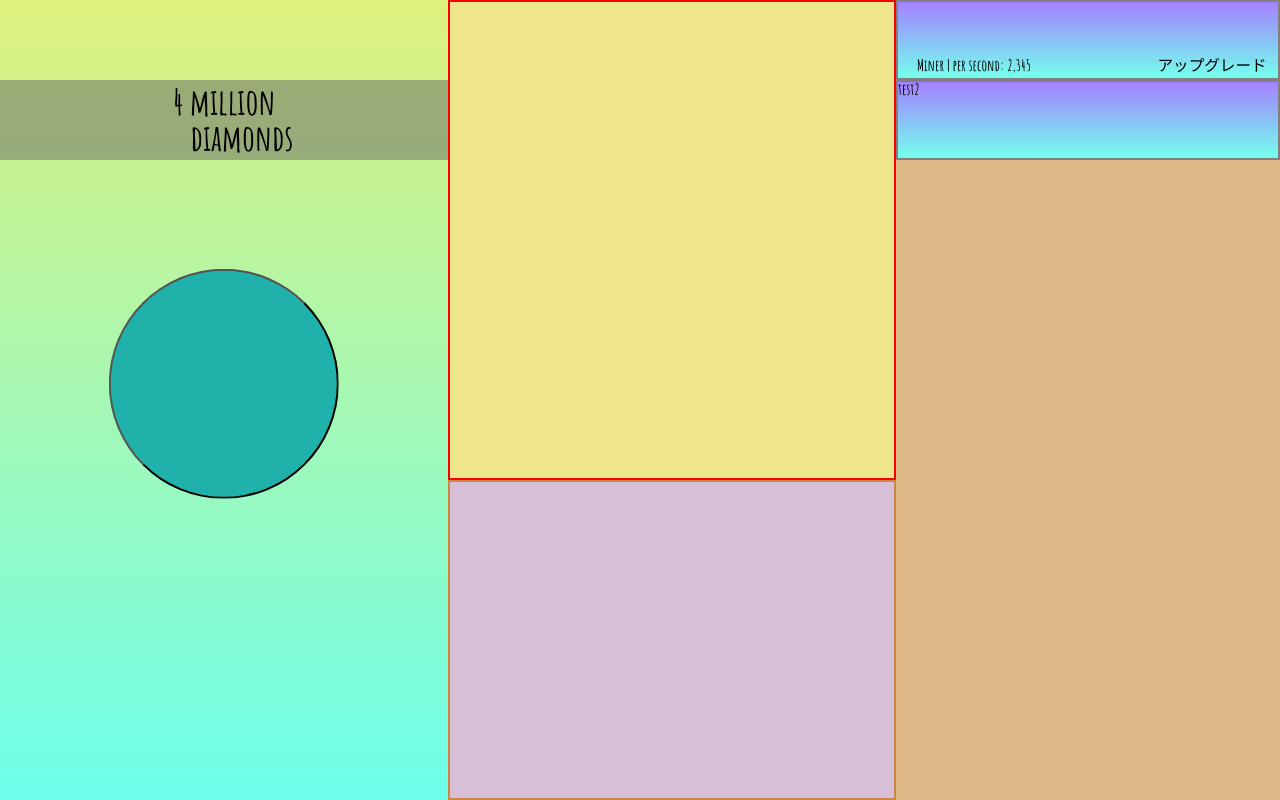
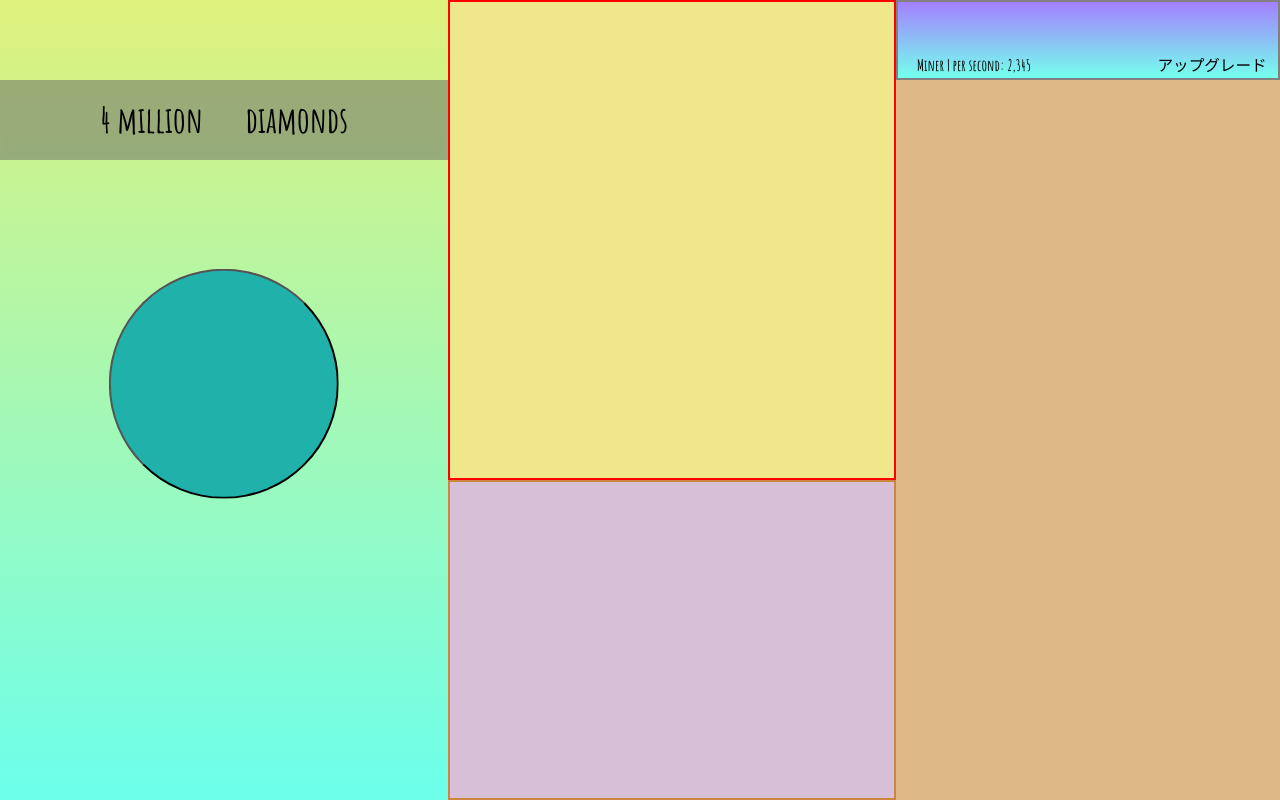
Before and after one commit to HareK02/DiamondClicker, a plain HTML site: page index.html in a window 1280 px wide. Drawn offline with Linux system fonts and the light colour scheme.

Commit message:
init products
施設を読み込む、更新する

```diff
--- a/index.js
+++ b/index.js
@@ -128,6 +128,7 @@ Game.Launch = () => {
 
         Game.Click = () => {
             Game.PlaySound(Game.ClickSounds[Math.floor(Math.random() * (Game.ClickSounds.length))])
+            //クリック時の加算、ダイヤアニメーション、パーティクル
         }
         addEvent(ClickableDiamond, 'click', Game.Click)
         addEvent(ClickableDiamond, 'mousedown', (e) => { })
@@ -136,8 +137,6 @@ Game.Launch = () => {
         addEvent(ClickableDiamond, 'mouseout', (e) => { })
         //#endregion
 
-        //要素の取得とクリックイベント
-        //施設の売買、インベントリ操作諸々
         Game.TitleText = e('BannerText')
 
         //#endregion
@@ -160,6 +159,7 @@ Game.Launch = () => {
         //#region Data of Game,prefs & I/O
         Game.products = {
             "test1": {
+                "name": "Miner",
                 "enabled": true, //表示されるか否か
                 "level": 1, //レベル0は買われてない状態
                 "data": {
@@ -183,6 +183,21 @@ Game.Launch = () => {
                 }
             }
         }
+        let parent = e("Products")
+        parent.innerHTML = (function(){
+            let str = ""
+            for (let key of Object.keys(Game.products)) {
+                str +=
+               `<div class="prod-item" id="prod-${key}">
+                   <div class="prod-cover">
+                       <div class="prod-title"> ${Game.products[key].name} | per second: 2,345 </div>
+                       <div class="prod-upgrade"> アップグレード </div>
+                   </div>
+                </div>`
+            }
+            return str
+        }())
+
 
         Game.prefs = []
         Game.prefsItems = [ //項目と並びの定義
@@ -269,6 +284,7 @@ Game.Launch = () => {
             data && Game.WriteSave()
         }
         //#endregion
+
         Game.tps = 30
         Game.tickManager = new GameLoopManager(() => {
             Game.Update()
@@ -312,12 +328,6 @@ Game.Launch = () => {
         let str = beautify.i + ((beautify.d == '') ? '' : '.' + beautify.d) + beautify.f + ' million 　diamonds　'
         Game.TitleText.textContent = str
     }
-
-    //メインループ
-    Game.Loop = () => {
-        Game.Update()
-        Game.LoopManager.done()
-    }
 }
 
 window.onload = () => {
--- a/style.css
+++ b/style.css
@@ -78,7 +78,7 @@ html {
 	align-items: center;
 }
 #BannerText {
-	max-width: 34%;
+	min-width: 34%;
 	text-align: center;
 	font-size: 2.3rem;
 }
```
